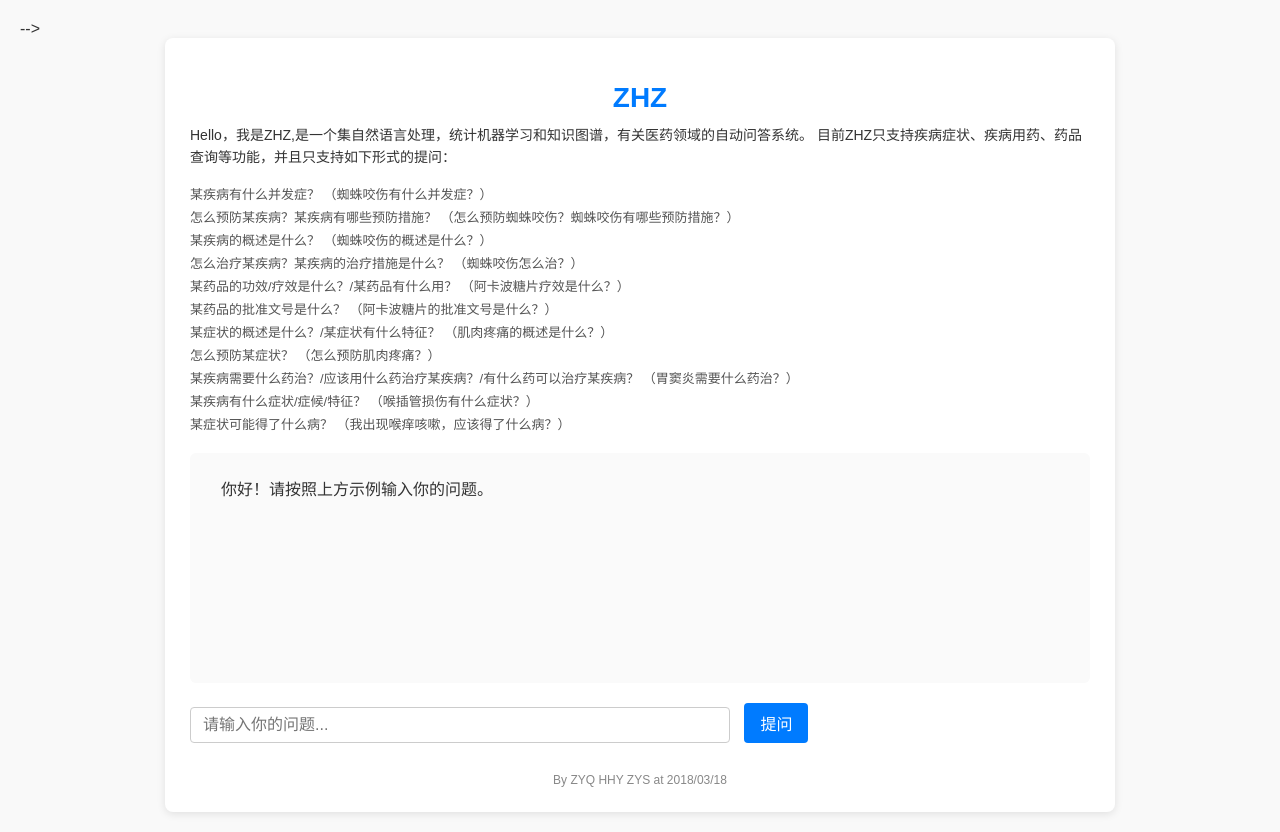
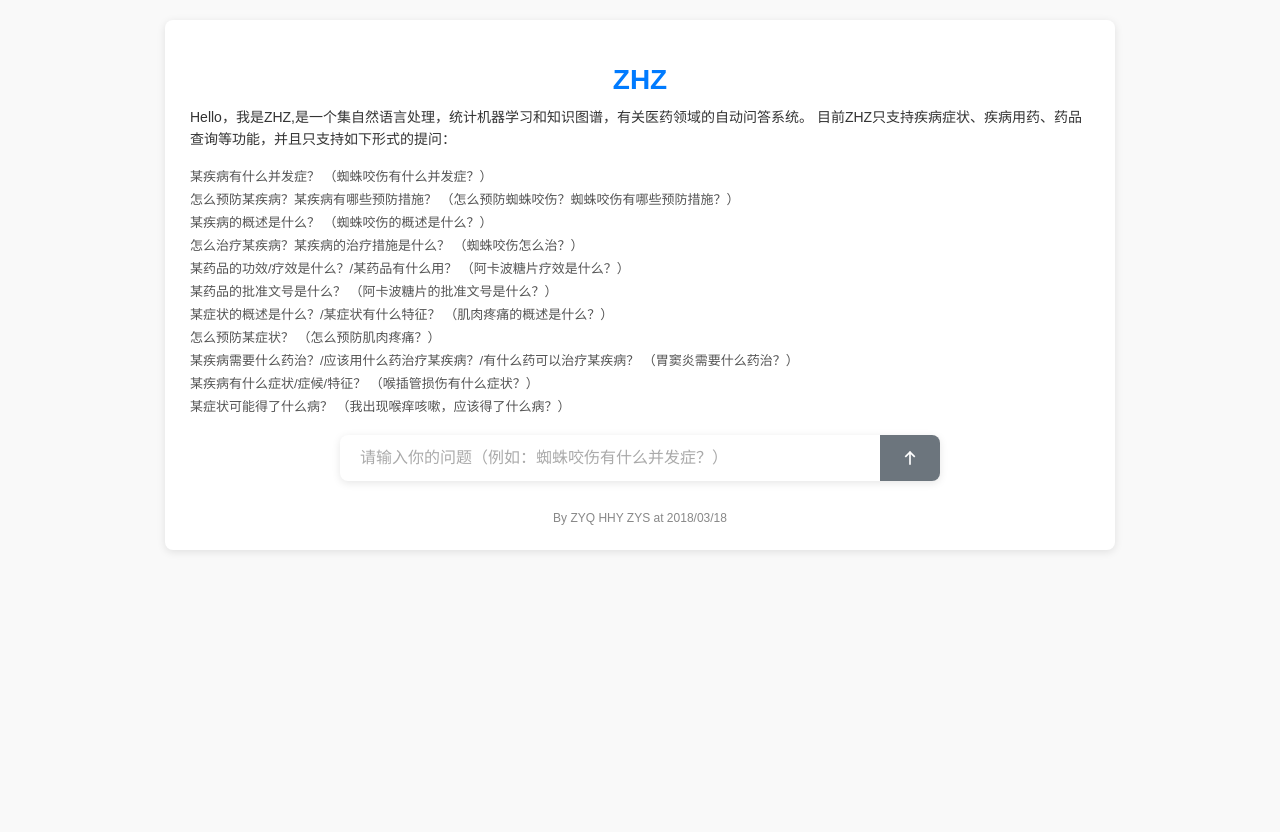
Before and after one commit to Daisy-HHY/QA_System, a Django app: page / in a window 1280 px wide. After the commit the page ends 552 px from the top, so only its background shows below. Run offline with Django 3.2, Linux system fonts and the light colour scheme; parts of the project's set-up code (start-up, migrations or seed data) failed here and were passed over.

Commit message:
feat(ui): 重构对话界面样式并添加输入验证功能
- 替换旧版对话历史样式为带阴影和滚动条的浮层设计
- 美化输入表单，添加响应式布局和禁用状态样式
- 新增JavaScript实现输入框内容验证功能
- 优化移动端显示效果

```diff
--- a/kgqa/template/post.html
+++ b/kgqa/template/post.html
@@ -44,7 +44,7 @@
         <span style = "font-size:13px;">By YYZ at 2018/03/18</span>
 	</div>
 </body>
-</html> --> -->
+</html> -->
 
 <!DOCTYPE html>
 <html lang="zh">
@@ -84,25 +84,75 @@
         </div>
 
         <!-- 多轮对话历史 -->
-        <div class="chat-history">
-            {% for msg in history %}
-                <div class="message user-msg">Q: {{ msg.user }}</div>
-                <div class="message bot-msg">A: {{ msg.bot|safe }}</div>
-            {% empty %}
-                <div class="message bot-msg">你好！请按照上方示例输入你的问题。</div>
-            {% endfor %}
-        </div>
+        <!-- ✅ 新增：对话历史区域（放在 examples 下方） -->
+		{% if history %}
+		<div class="ZHZ-dialog-frame">
+			{% for msg in history %}
+				<p><strong>Q:</strong> {{ msg.user }}</p>
+				<p style="margin-left: 20px;"><strong>A:</strong> {{ msg.bot|safe }}</p>
+				{% if not forloop.last %}
+					<hr style="border:0; border-top:1px dashed #ccc; margin:12px 0;">
+				{% endif %}
+			{% endfor %}
+		</div>
+		{% endif %}
 
-        <!-- 提问表单 -->
-        <form method="post" class="search-form">
-            {% csrf_token %}
-            <input type="text" name="q" placeholder="请输入你的问题..." required />
-            <button type="submit">提问</button>
-        </form>
+        <!-- 替换原来的 <form class="search"> -->
+		<div class="ZHZ-input-group">
+			<form method="post" id="question-form">
+				{% csrf_token %}
+				<div class="ZHZ-input-wrapper">
+					<input
+						type="text"
+						name="q"
+						id="question-input"
+						placeholder="请输入你的问题（例如：蜘蛛咬伤有什么并发症？）"
+						required
+						autocomplete="off"
+					/>
+					<button
+						type="submit"
+						id="submit-btn"
+						aria-label="提交问题"
+						disabled
+					>
+						<!-- 向上箭头 SVG -->
+						<svg width="20" height="20" viewBox="0 0 24 24" fill="none" stroke="currentColor" stroke-width="2" stroke-linecap="square" stroke-linejoin="miter">
+    						<path d="M12 19V5M12 5L7 10M12 5L17 10" />
+						</svg>
+					</button>
+				</div>
+			</form>
+		</div>
 
         <div class="footer">
             By ZYQ HHY ZYS at 2018/03/18
         </div>
     </div>
+
+<script>
+document.addEventListener('DOMContentLoaded', function () {
+    const input = document.getElementById('question-input');
+    const button = document.getElementById('submit-btn');
+
+    // 初始状态已由 HTML 设置为 disabled
+
+    // 监听输入变化
+    input.addEventListener('input', function () {
+        const value = input.value.trim();
+        if (value) {
+            button.disabled = false;
+        } else {
+            button.disabled = true;
+        }
+    });
+
+    // 自动滚动到底部（如果存在对话）
+    const dialogContent = document.getElementById('dialog-content');
+    if (dialogContent) {
+        dialogContent.scrollTop = dialogContent.scrollHeight;
+    }
+});
+</script>
 </body>
 </html>
--- a/static/css/post-dialog.css
+++ b/static/css/post-dialog.css
@@ -18,7 +18,7 @@
     color: #007bff;
     margin-bottom: 15px;
 }
-.yso-chat-history {
+/* .yso-chat-history {
     margin: 25px 0;
     padding: 15px;
     background: #fafafa;
@@ -26,9 +26,124 @@
 }
 .yso-chat-history p {
     margin: 8px 0;
+} */
+/* post-dialog.css - 对话区域的“浮层”样式 */
+.ZHZ-dialog-frame {
+    margin: 20px 0 25px;
+    padding: 18px;
+    background: #ffffff; /* 纯白底，与背景图形成对比 */
+    border-radius: 8px;
+    box-shadow: 0 4px 12px rgba(0, 0, 0, 0.1); /* 关键：制造“浮起”感 */
+    border: 1px solid #eee;
+    line-height: 1.6;
+
+    /* 👇 关键：限制高度并启用滚动 */
+    max-height: 300px;          /* 可根据需要调整 */
+    overflow-y: auto;           /* 超出时显示垂直滚动条 */
+    overflow-x: hidden;         /* 防止水平滚动 */
+}
+/* 滚动条美化（可选，提升体验） */
+.yso-dialog-frame::-webkit-scrollbar {
+    width: 8px;
+}
+.yso-dialog-frame::-webkit-scrollbar-track {
+    background: #f1f1f1;
+    border-radius: 4px;
+}
+.yso-dialog-frame::-webkit-scrollbar-thumb {
+    background: #c1c1c1;
+    border-radius: 4px;
+}
+.yso-dialog-frame::-webkit-scrollbar-thumb:hover {
+    background: #a8a8a8;
+}
+
+/* 兼容 Firefox 等 */
+.yso-dialog-frame {
+    scrollbar-width: thin;
+    scrollbar-color: #c1c1c1 #f1f1f1;
+}
+
+.ZHZ-dialog-frame p {
+    margin: 8px 0;
+    font-size: 14px;
+}
+
+.ZHZ-dialog-frame hr {
+    margin: 12px 0;
 }
 .search {
     margin-top: 20px;
+}
+/* ========== 表单美化 ========== */
+
+.ZHZ-input-group {
+    margin: 20px 0 30px;
+    text-align: center;
+}
+
+.ZHZ-input-wrapper {
+    display: flex;
+    max-width: 600px;
+    margin: 0 auto;
+    box-shadow: 0 2px 8px rgba(0, 0, 0, 0.1);
+    border-radius: 8px;
+    overflow: hidden;
+    background: white;
+}
+
+.ZHZ-input-wrapper input {
+    flex: 1;
+    padding: 14px 20px;
+    border: none;
+    outline: none;
+    font-size: 16px;
+    color: #333;
+    background: transparent;
+}
+
+.ZHZ-input-wrapper input::placeholder {
+    color: #aaa;
+}
+
+/* 按钮基础样式 */
+.ZHZ-input-wrapper button {
+    padding: 0 20px;
+    background: #6c757d; /* 灰色（禁用态） */
+    color: white;
+    border: none;
+    outline: none;
+    cursor: not-allowed;
+    display: flex;
+    align-items: center;
+    justify-content: center;
+    transition: all 0.2s ease;
+}
+
+/* 有输入时的可用状态 */
+.ZHZ-input-wrapper button:not(:disabled) {
+    background: #007bff !important;
+    cursor: pointer !important;
+}
+
+.ZHZ-input-wrapper button:not(:disabled):hover {
+    background: #0069d9 !important;
+}
+
+/* SVG 图标颜色继承文字色 */
+.ZHZ-input-wrapper button svg {
+    color: currentColor;
+}
+
+/* 响应式：小屏时按钮变高 */
+@media (max-width: 600px) {
+    .ZHZ-input-wrapper {
+        flex-direction: column;
+    }
+    .ZHZ-input-wrapper button {
+        padding: 14px;
+        width: 100%;
+    }
 }
 .footer {
     margin-top: 30px;
```
Also changed, not shown: db.sqlite3.
